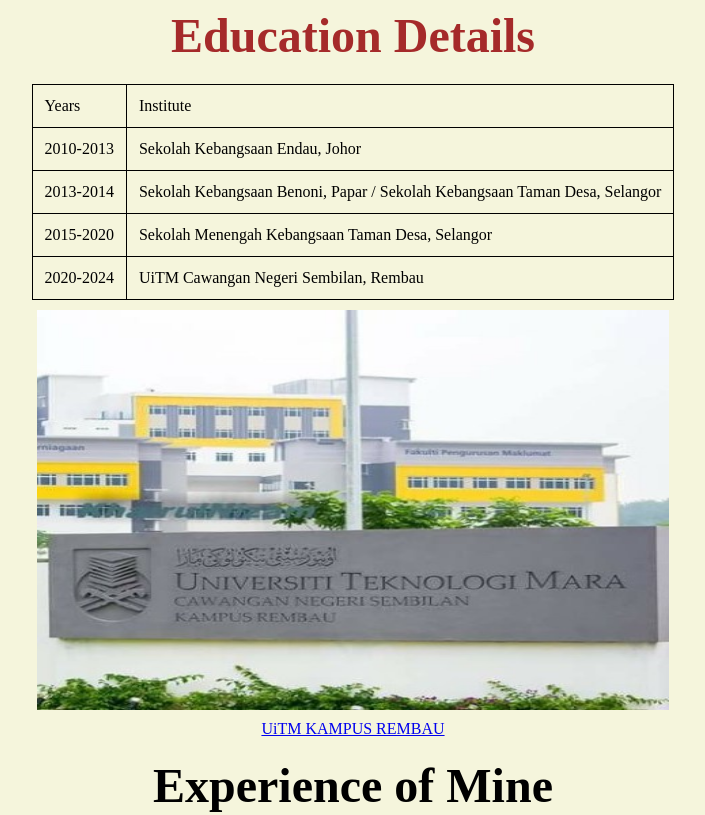
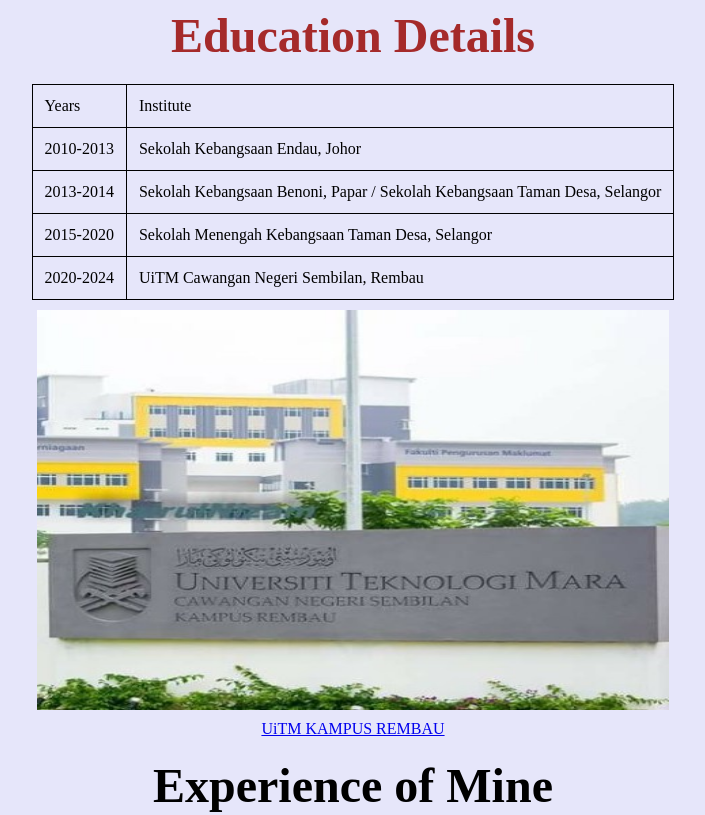
Before and after one commit to Ruindhey/IMD311assignmentpage, a plain HTML site: page edu_experience.html in a window 1280 px wide. Shown: the top 815 px of the page, without its empty margins (287-992 px from the left). Drawn offline with Linux system fonts and the light colour scheme.

Commit message:
Update edu_experience.html

```diff
--- a/edu_experience.html
+++ b/edu_experience.html
@@ -5,7 +5,7 @@
     <style>
         body
         {
-            background-color: beige;
+            background-color: lavender;
         }
     </style>
     <body>
```
